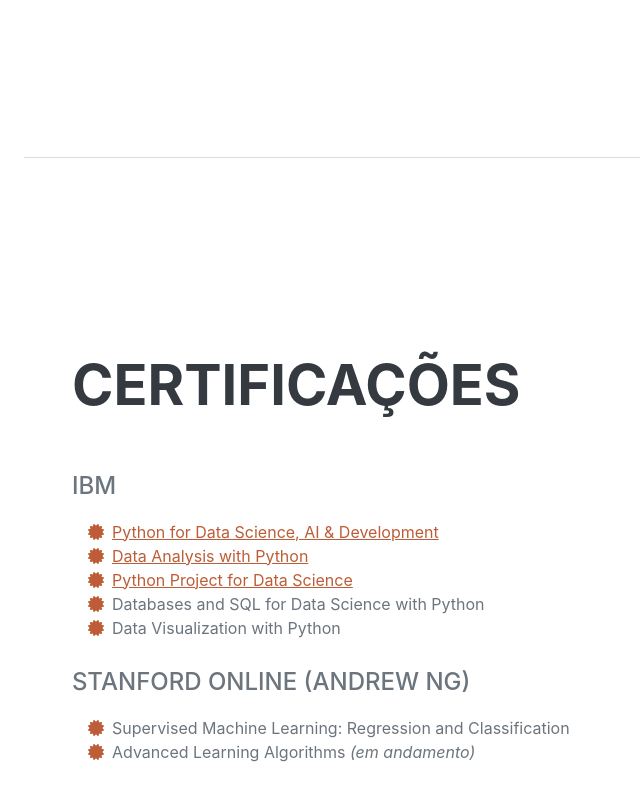
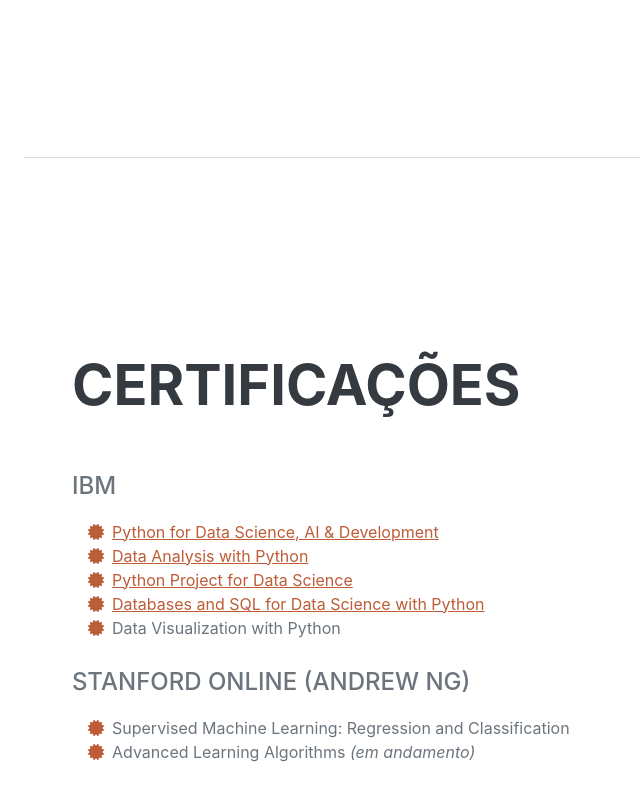
Before and after one commit to claudiarpaim/portfolio, a website: page index.html in a window 1280 px wide. Shown: the part 3847-4647 px from the top of the page, without its empty margins (248-888 px from the left). Drawn offline with nearby package versions, Linux system fonts and the light colour scheme; a web font is replaced by a local one.

Commit message:
Update index.html

```diff
--- a/index.html
+++ b/index.html
@@ -214,7 +214,9 @@
                         </li>
                         <li>
                             <span class="fa-li"><i class="fas fa-certificate text-primary"></i></span>
-                            Databases and SQL for Data Science with Python
+                            <a href="https://www.coursera.org/account/accomplishments/verify/PKB2U41LG77L" target="_blank">
+                                Databases and SQL for Data Science with Python
+                            </a>
                         </li>
                         <li>
                             <span class="fa-li"><i class="fas fa-certificate text-primary"></i></span>
```
